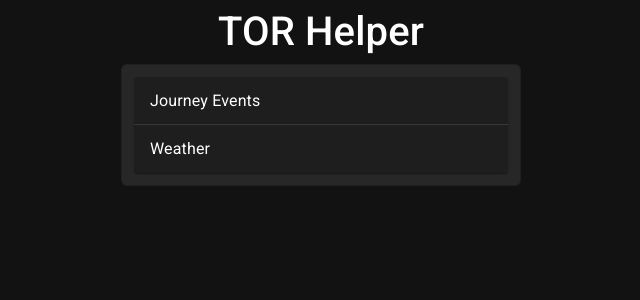
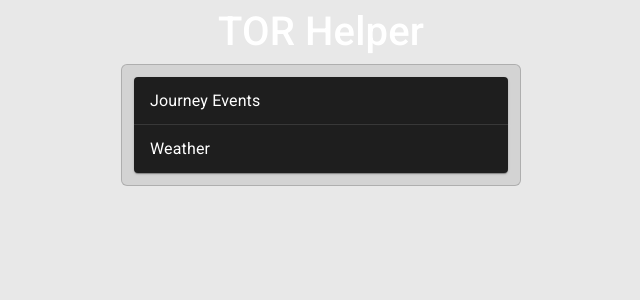
Before and after one commit to doana/tor-helper, a React (Vite) app: page / in a window 1280 px wide. Shown: the top 300 px of the page, without its empty margins (319-959 px from the left). Built offline with nearby package versions, Linux system fonts and the light colour scheme; some icons are missing.

Commit message:
Update background colour

```diff
--- a/src/App.css
+++ b/src/App.css
@@ -1,10 +1,10 @@
 :root {
-  --bg-color: rgba(255, 255, 255, 0.09);
+  --bg-color: rgba(0, 0, 0, 0.09);
   --fg-color: #FFF;
 }
 
 body {
-  background-color: var(--bg-color);
+  background-color: var(--bg-color) !important;
   width: 100%;
   position: relative;
   display: flex;
```
